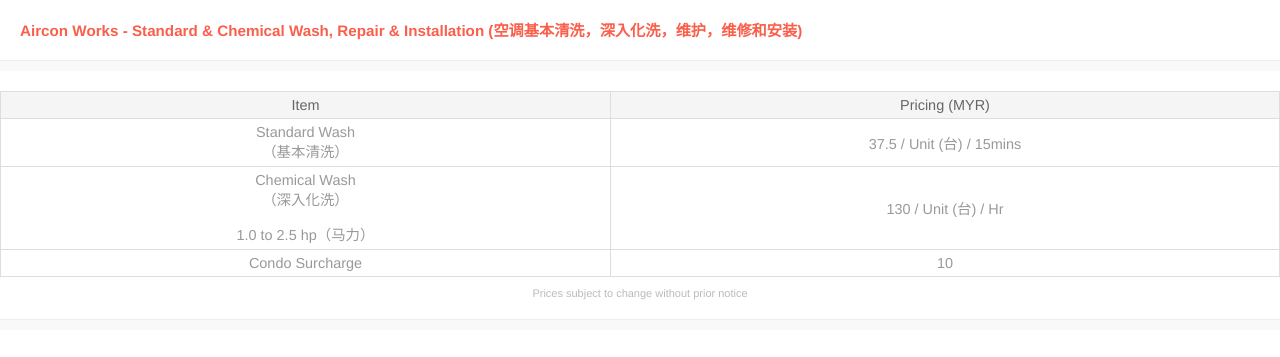
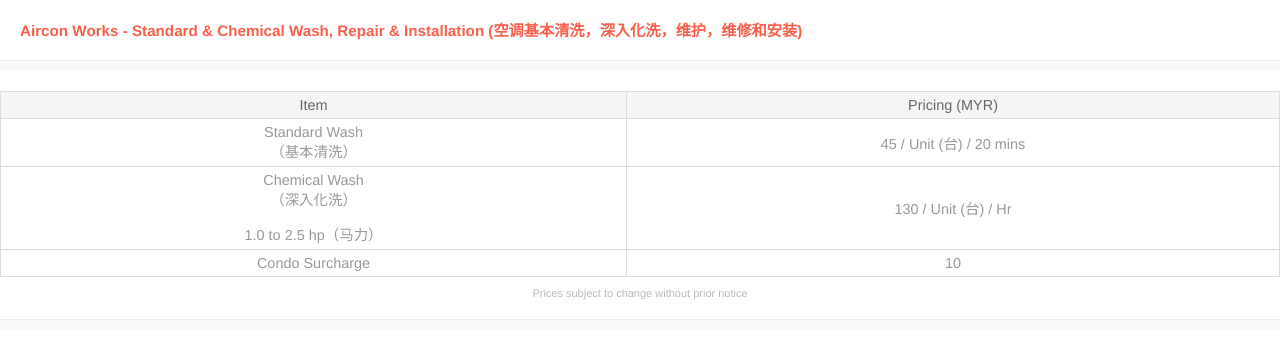
Before and after one commit to blooms-singapore/pages, a Jekyll site: the page built from en/services/myr/aircon.html, in a window 1280 px wide. Shown: the part 429-786 px from the top of the page. Built offline with Jekyll 4.4.1, drawn with Linux system fonts in a browser that asks for light colours.

Commit message:
Update aircon.html

```diff
--- a/en/services/myr/aircon.html
+++ b/en/services/myr/aircon.html
@@ -16,7 +16,7 @@ layout: service
         <td>Standard Wash
           <p>
             （基本清洗）</td>
-        <td>37.5<span> / Unit (台)<span> / 15mins</span></td>
+        <td>45<span> / Unit (台)<span> / 20 mins</span></td>
       </tr>
       <tr>
         <td>Chemical Wash
```
